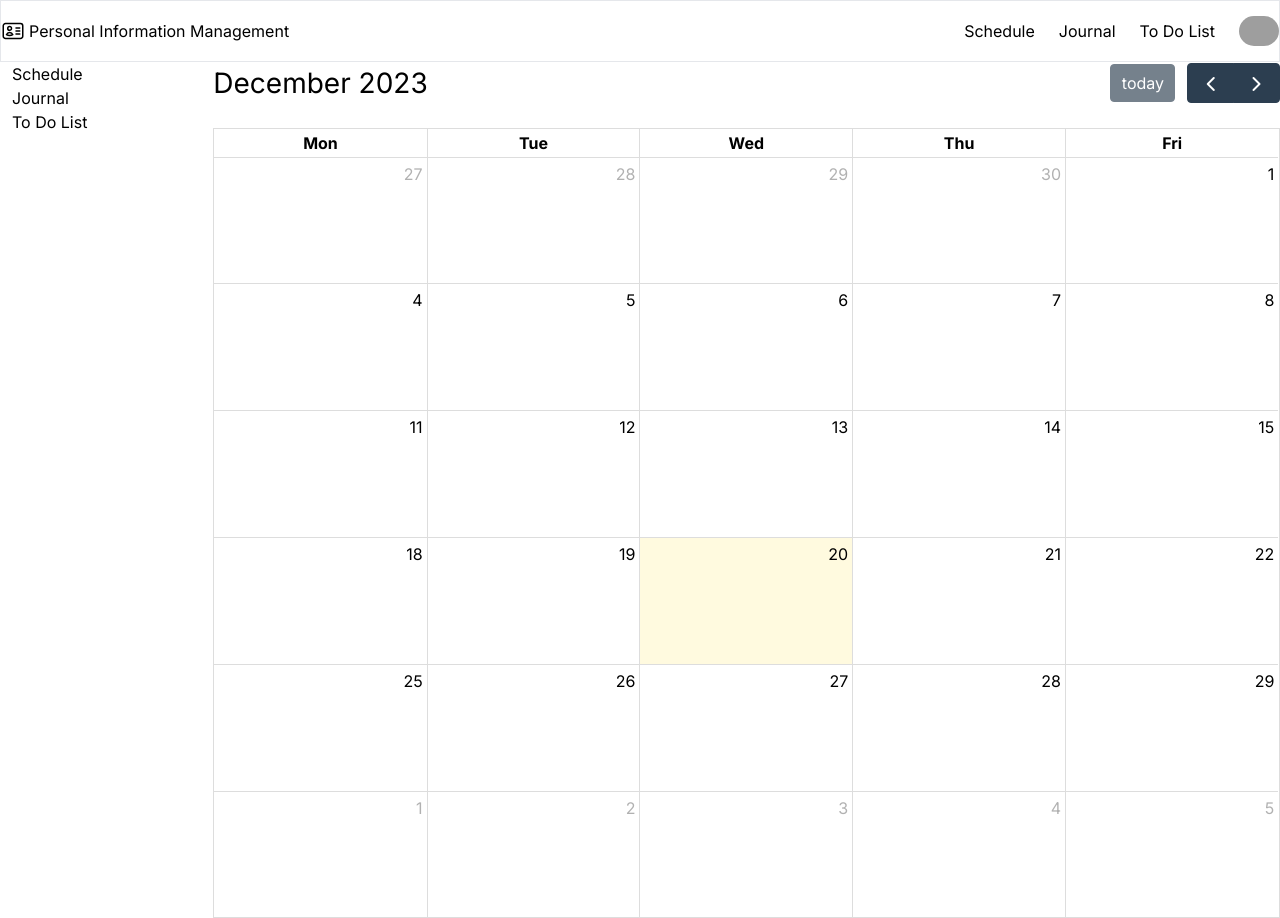
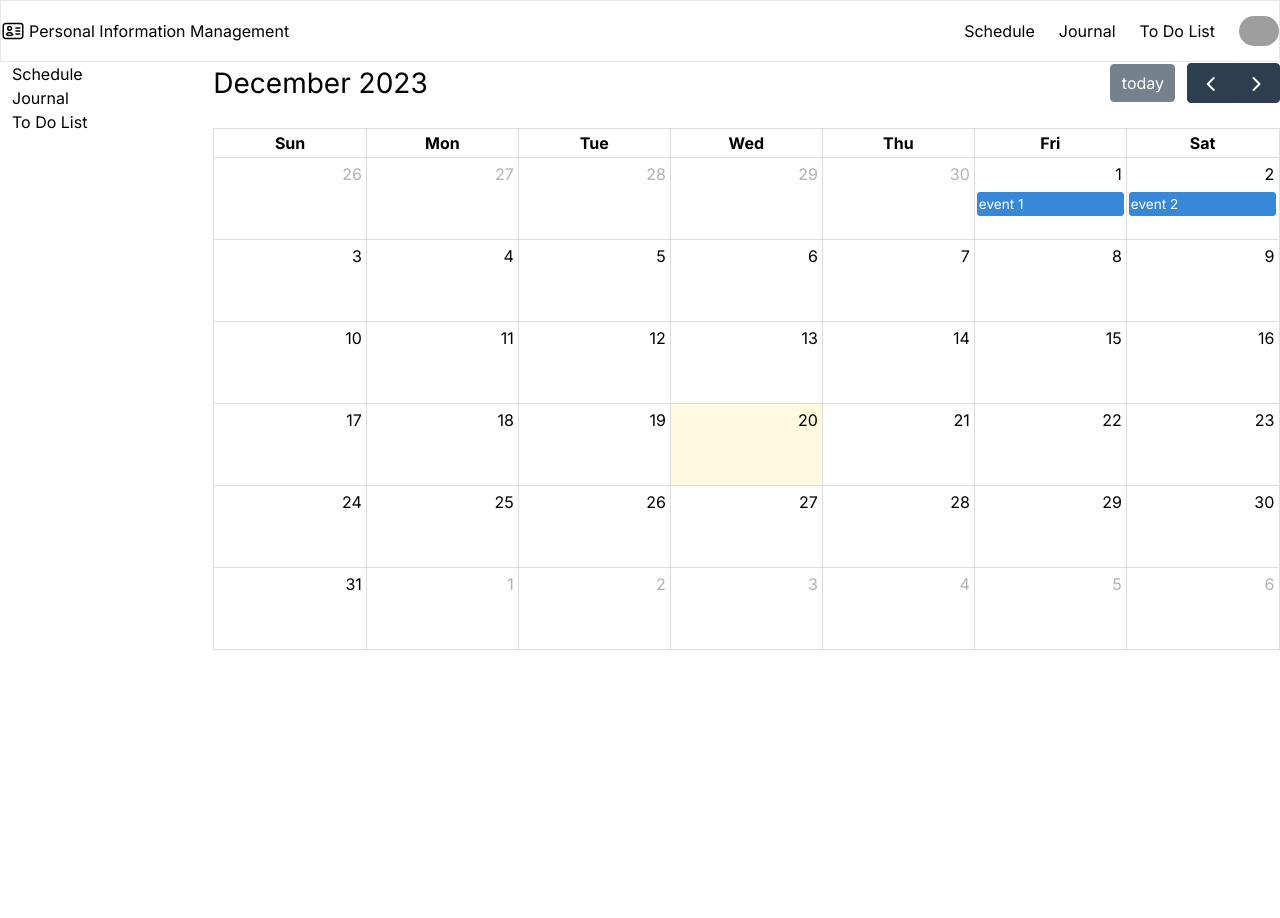
Before and after one commit to thitipongr/Final-Project-Front-end---Dev-Init, a Next.js app: page /Schedule in a window 1280 px wide. After the commit the page ends 800 px from the top, so only its background shows below. Built offline with nearby package versions, Linux system fonts and the light colour scheme; grey boxes are pictures that could not be loaded.

Commit message:
set calendar's height fit to page

```diff
--- a/app/Schedule/page.tsx
+++ b/app/Schedule/page.tsx
@@ -10,10 +10,10 @@ const page = () => {
       <FullCalendar
         plugins={[dayGridPlugin]}
         initialView="dayGridMonth"
-        weekends={false}
+        height={"auto"}
         events={[
-          { title: "event 1", date: "2019-04-01" },
-          { title: "event 2", date: "2019-04-02" },
+          { title: "event 1", date: "2023-12-01" },
+          { title: "event 2", date: "2023-12-02" },
         ]}
       />
     </div>
```
